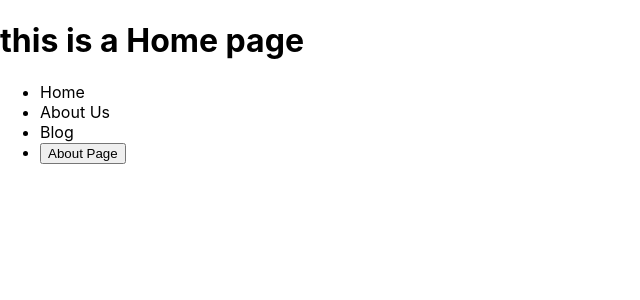
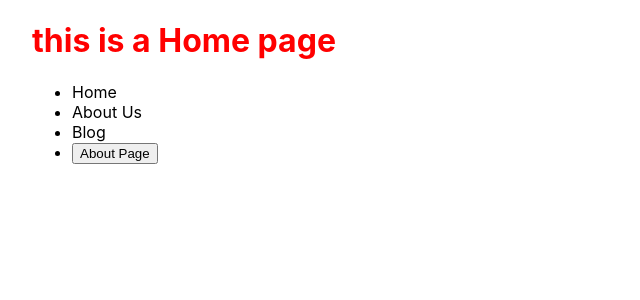
Before and after one commit to fkhrl/first-nextJs-app, a Next.js app: page / in a window 1280 px wide. Shown: the top 300 px of the page, without its empty margins (0-640 px from the left). Built offline with nearby package versions, Linux system fonts and the light colour scheme.

Commit message:
css added

```diff
--- a/pages/api/users/index.js
+++ b/pages/api/users/index.js
@@ -1,5 +1,4 @@
 import { users } from '../../../usersData'
-
 export default function handler(req, res) {
     if (req.method === 'GET') {
         res.status(200).json(users)
--- a/pages/index.js
+++ b/pages/index.js
@@ -1,6 +1,8 @@
 
 import Link from 'next/link'
 import { useRouter} from "next/router"
+import  styles  from '../styles/Home.module.css'
+
 
 export default function Home() {
   const router = useRouter()
@@ -8,8 +10,8 @@ export default function Home() {
     router.push('/about')
   }
   return (
-    <div>
-      <h1>this is a Home page</h1>
+    <div className={styles.container}>
+      <h1 style={{ color:'red' }}>this is a Home page</h1>
       <ul>
         <li>
           <Link href="/">
--- /dev/null
+++ b/styles/styles.module.scss
@@ -0,0 +1,4 @@
+.app {
+    font-family: sans-serif;
+    text-align: center;
+  }
```
